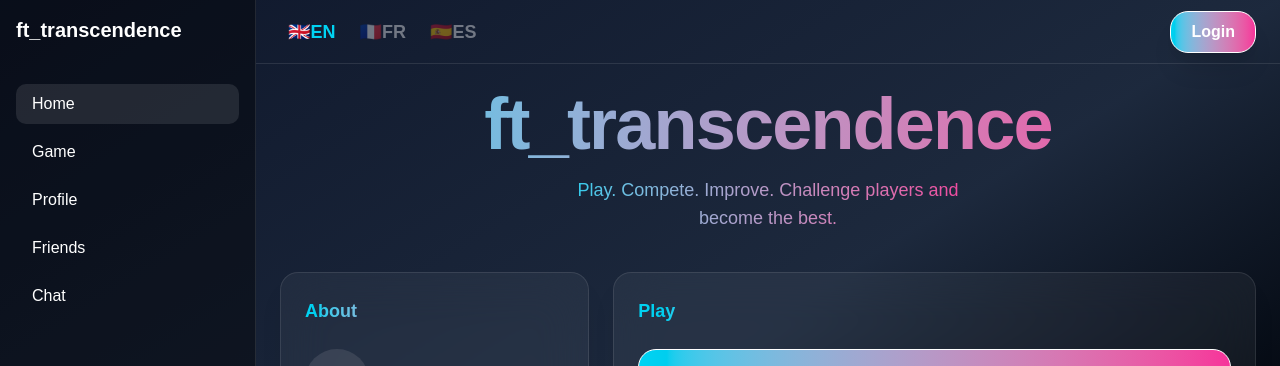
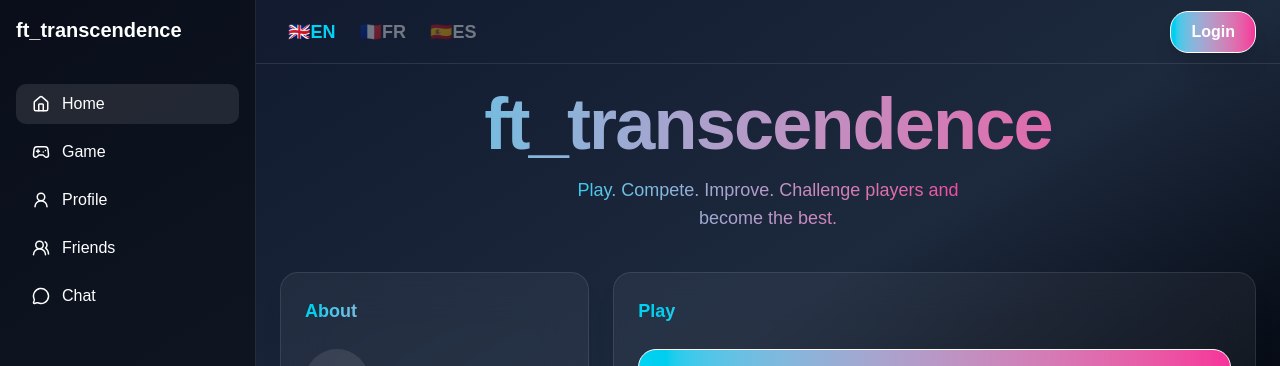
Before and after one commit to team-Segfault-Society-42/Ft_transcendence, a React app in the folder frontend/: page / in a window 1280 px wide. Shown: the top 366 px of the page. Built offline with nearby package versions, Linux system fonts and the light colour scheme; no server answers; the HTML template or start-up script is replaced by a standard one.

Commit message:
Icons added to sidebar

```diff
--- a/frontend/src/components/home/AboutCard.tsx
+++ b/frontend/src/components/home/AboutCard.tsx
@@ -57,7 +57,9 @@ export function AboutCard({ user, className }: Props) {
       {/* STATS */}
       <div className="mt-6">
         <div className="flex justify-between text-xs text-white/60 mb-1">
-          <span>Winrate</span>
+          <span>
+            Winrate
+          </span>
           <span>{winrate.toFixed(1)}%</span>
         </div>
 
--- a/frontend/src/components/layout/Sidebar.tsx
+++ b/frontend/src/components/layout/Sidebar.tsx
@@ -1,16 +1,17 @@
 import { NavLink } from "react-router-dom"
 import { useTranslation } from "react-i18next"
+import { House, Gamepad2, UserRound, UsersRound, MessageCircle } from "lucide-react"
 
 export function Sidebar() {
 
   const { t } = useTranslation()
 
   const links = [
-    { to: "/", label: "Home" },
-    { to: "/game", label: "Game" },
-    { to: "/profile", label: "Profile" },
-    { to: "/friends", label: "Friends" },
-    { to: "/chat", label: "Chat" },
+    { to: "/", label: "Home", icon: House },
+    { to: "/game", label: "Game", icon: Gamepad2 },
+    { to: "/profile", label: "Profile", icon: UserRound },
+    { to: "/friends", label: "Friends", icon: UsersRound },
+    { to: "/chat", label: "Chat", icon: MessageCircle },
   ]
 
   return (
@@ -21,21 +22,21 @@ export function Sidebar() {
       </h1>
 
       <nav className="flex flex-col gap-2">
-        {links.map(link => (
-          <NavLink
-            key={link.to}
-            to={link.to}
-            className={({ isActive }) =>
-              `px-4 py-2 rounded-lg transition ${
-                isActive
-                  ? "bg-white/10"
-                  : "hover:bg-white/5"
-              }`
+        {links.map(link => {
+          const Icon = link.icon
+          return (
+            <NavLink
+              key={link.to}
+              to={link.to}
+              className={({ isActive }) =>
+                `flex items-center gap-3 px-4 py-2 rounded-lg transition ${
+                isActive ? "bg-white/10" : "hover:bg-white/5"}`
             }
           >
+            <Icon size={18} />
             {t(`${link.label}`)}
           </NavLink>
-        ))}
+        )})}
       </nav>
 
     </aside>
```
